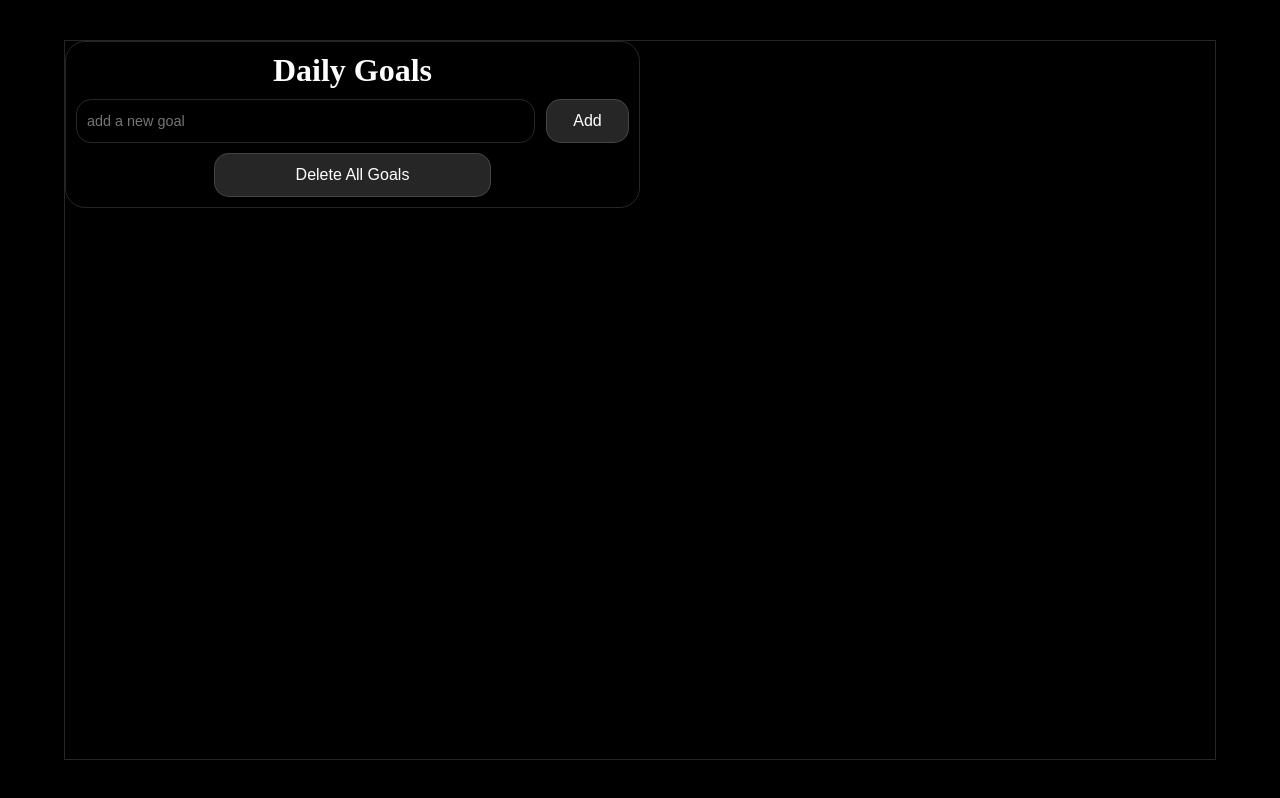
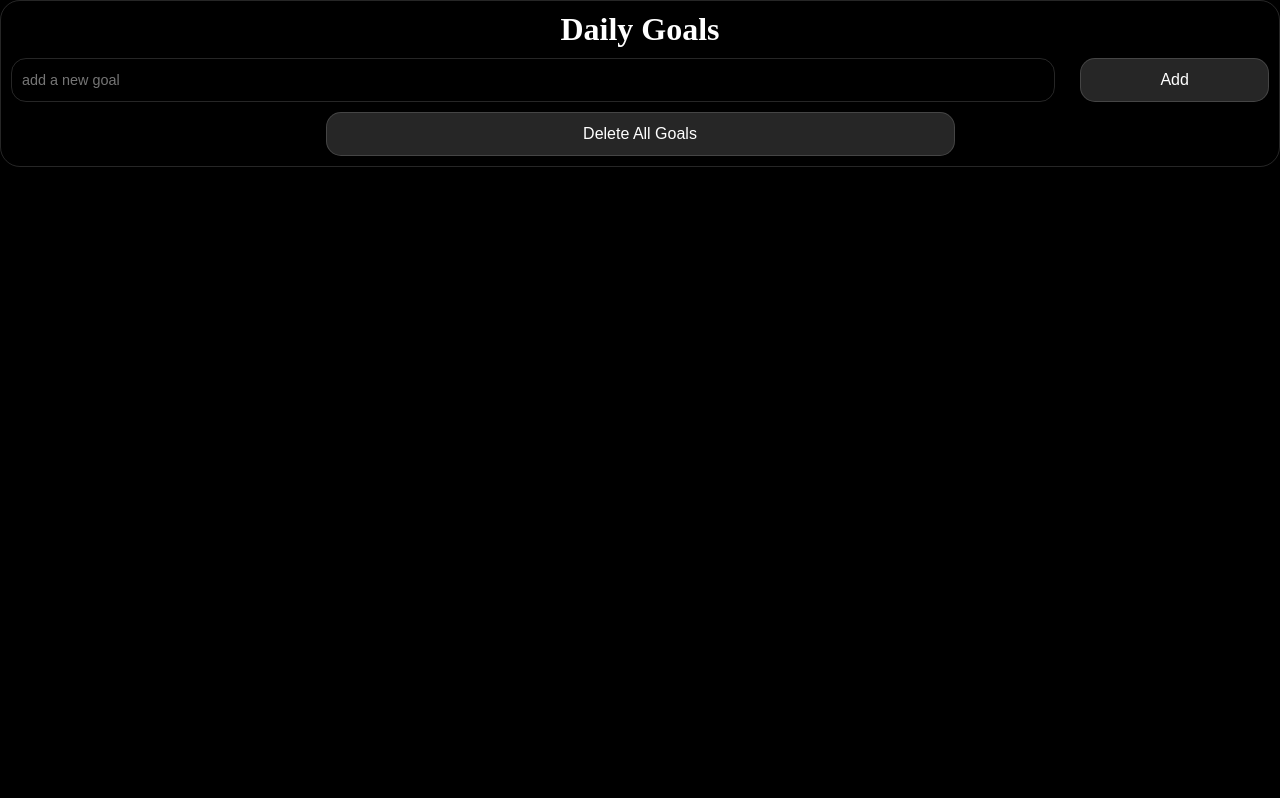
Before and after one commit to danifromecuador/daily, a React (Vite) app: page / in a window 1280 px wide. Built offline with nearby package versions, Linux system fonts and the light colour scheme.

Commit message:
Adjust width for filling all the screen

```diff
--- a/src/App.css
+++ b/src/App.css
@@ -1,15 +1,14 @@
 /* General styling */
 .App {
-  width: 90vw;
-  height: 90vh;
-  border: 1px solid #cccccc2f;
+  width: 100vw;
+  height: 100vh;
 }
 
 /* Daily Goals component styling */
 .daily-goals {
   border: 1px solid #cccccc2f;
   border-radius: 20px;
-  width: 50%;
+  width: 100%;
   padding: 10px;
 }
 
@@ -38,9 +37,10 @@ li {
 
 /* Span inside list items styling */
 span {
-  margin-left: 10px;
+  /* margin-left: 10px; */
+  padding: 0 10px;
   font-size: 0.9rem;
-  width: 80%;
+  width: 100%;
 }
 
 .delete-goal-btn {
```
